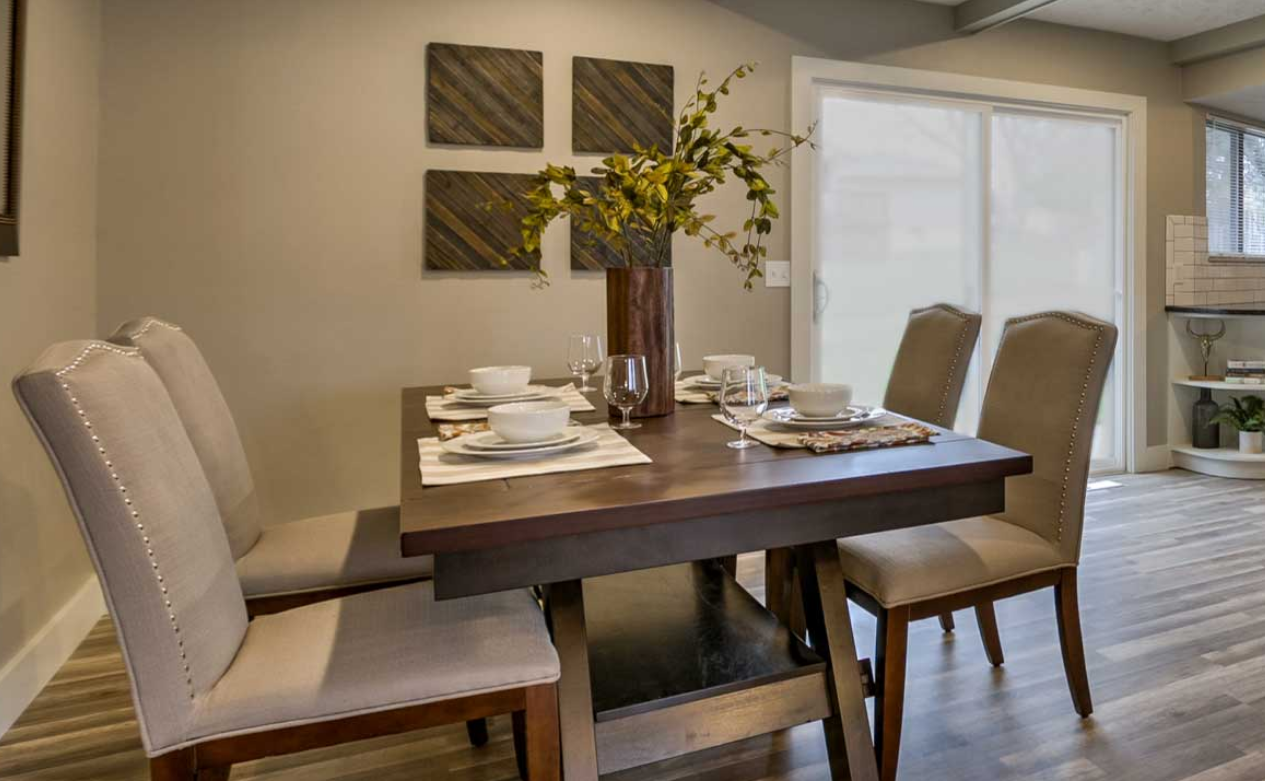
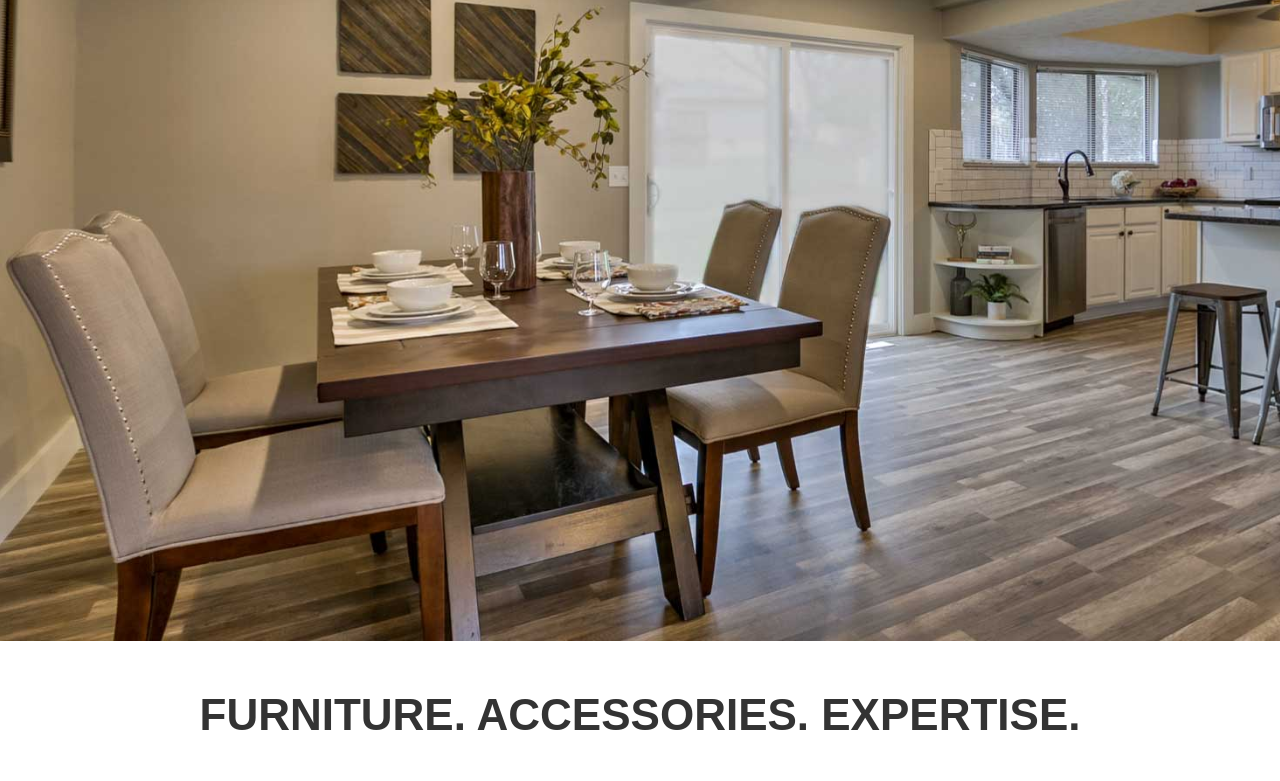
Before and after one commit to chrisgits/dynamicSpaces2, a plain HTML site: page index.html in a window 1280 px wide. Shown: the part 292-1073 px from the top of the page. Drawn offline with nearby package versions, Linux system fonts and the light colour scheme.

Commit message:
Update site content
Fixed Copyright Year
Updated main photo css
Added Google Analytics

```diff
--- a/css/screen.css
+++ b/css/screen.css
@@ -159,12 +159,12 @@ body  {
 /* top photo */
 .photobg {
   display: block;
-  width: 100vw;
+  width: 100%;
   background-color: #606060;
   background-image: url('../assets/main-2.jpg');
   background-repeat: no-repeat;
   background-size: cover;
-  min-height: calc(100vw/1.2);
+  min-height: calc(100vw/1.5);
 }
 
 .photobg span {
--- a/index.html
+++ b/index.html
@@ -5,12 +5,10 @@
       <meta http-equiv="x-ua-compatible" content="ie=edge">
       <title>Dynamic Spaces - Omaha Home Staging and Redesign</title>
       <meta name="viewport" content="initial-scale=1">
-      <meta name="description" content="Dynamics Spaces">
-      <meta name="author" content="Pixel Engineering 2016">
+      <meta name="description" content="Dynamics Spaces - Omaha Home Staging and Redesign">
+      <meta name="author" content="Pixel Engineering 2017">
       <link rel="apple-touch-icon" href="apple-touch-icon.png">
       <link rel="shortcut icon" href="favicon.ico">
-      <!-- Place favicon.ico in the root directory -->
-
       <link rel="stylesheet" href="css/vendor/normalize.css">
       <link rel="stylesheet" href="css/vendor/bs/bootstrap.min.css">
       <link rel="stylesheet" href="css/vendor/bs/bootstrap-theme.min.css">
@@ -23,7 +21,6 @@
       <script src="https://use.typekit.net/bcc4gpx.js"></script>
       <script>try{Typekit.load({ async: true });}catch(e){}</script>
       <script src="https://use.fontawesome.com/663d2cd97c.js"></script>
-
   </head>
 
 <body>
@@ -205,16 +202,14 @@
           <span><img src="assets/logo_lt@2x.png" alt="" /></span>
         </div>
         <div class="col-md-4 col-sm-6 col-xs-12 ft-content">
-          <p>
-            SERVING THE GREATER
-          </p>
+          <p>SERVING THE GREATER</p>
           <h4>OMAHA AREA</h4>
           <h3><a href="tel:402-312-0273">402.312.0273</a></h3>
           <a href="mailto:mary@dynamicspaces.co">mary@dynamicspaces.co</a>
         </div>
       </div> <!-- end footer row-->
       <div class="legal">
-        <h4>Dynamic Properties, LLC | &copy 2016 Dynamic Spaces</h4>
+        <h4>Dynamic Properties, LLC | &copy 2017 Dynamic Spaces</h4>
       </div>
       <div class="pixeleng">
         <h5>Custom built by <img src="assets/pxeng.png" alt="Pixel Engineering X"/> <a href="http://www.pixelengineering.co" target="_blank"
@@ -231,23 +226,19 @@
 
   <!-- bottom code -->
   <script src="https://ajax.googleapis.com/ajax/libs/jquery/2.1.4/jquery.min.js"></script>
-  <!-- <script src="https://code.jquery.com/jquery-{{JQUERY_VERSION}}.min.js"></script> -->
-  <!-- <script>window.jQuery || document.write('<script src="js/vendor/jquery-{{JQUERY_VERSION}}.min.js"><\/script>')</script> -->
   <script src="js/custom.js"></script>
   <script src="js/vendor/owl.carousel.min.js"></script>
 
-  <!-- Google Analytics: change UA-XXXXX-X to be your site's ID. -->
+  <!-- Google Analytics-->
   <script>
-      (function(b,o,i,l,e,r){b.GoogleAnalyticsObject=l;b[l]||(b[l]=
-      function(){(b[l].q=b[l].q||[]).push(arguments)});b[l].l=+new Date;
-      e=o.createElement(i);r=o.getElementsByTagName(i)[0];
-      e.src='https://www.google-analytics.com/analytics.js';
-      r.parentNode.insertBefore(e,r)}(window,document,'script','ga'));
-      ga('create','UA-XXXXX-X','auto');ga('send','pageview');
+    (function(i,s,o,g,r,a,m){i['GoogleAnalyticsObject']=r;i[r]=i[r]||function(){
+    (i[r].q=i[r].q||[]).push(arguments)},i[r].l=1*new Date();a=s.createElement(o),
+    m=s.getElementsByTagName(o)[0];a.async=1;a.src=g;m.parentNode.insertBefore(a,m)
+    })(window,document,'script','https://www.google-analytics.com/analytics.js','ga');
+
+    ga('create', 'UA-90965128-1', 'auto');
+    ga('send', 'pageview');
   </script>
-
-
-
 
 </body>
 </html>
```
Also changed, not shown: 1 other file.
